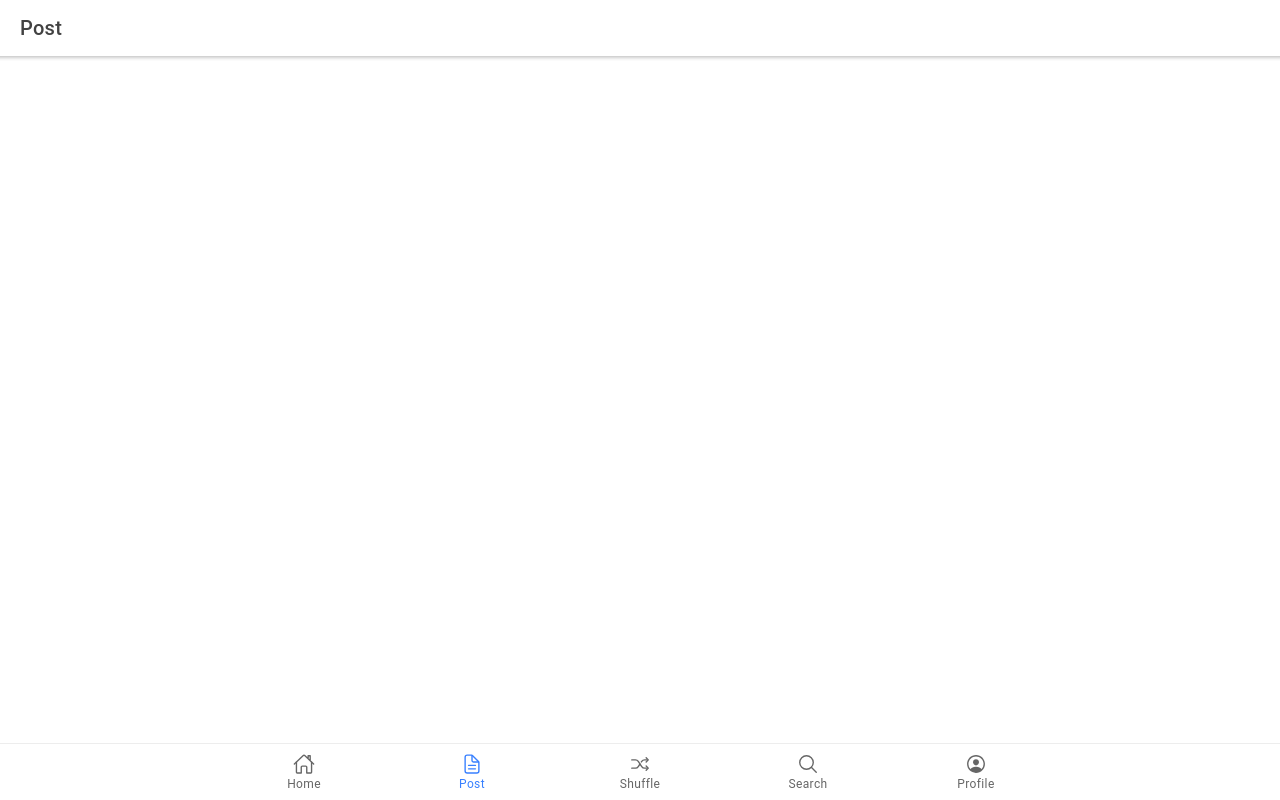
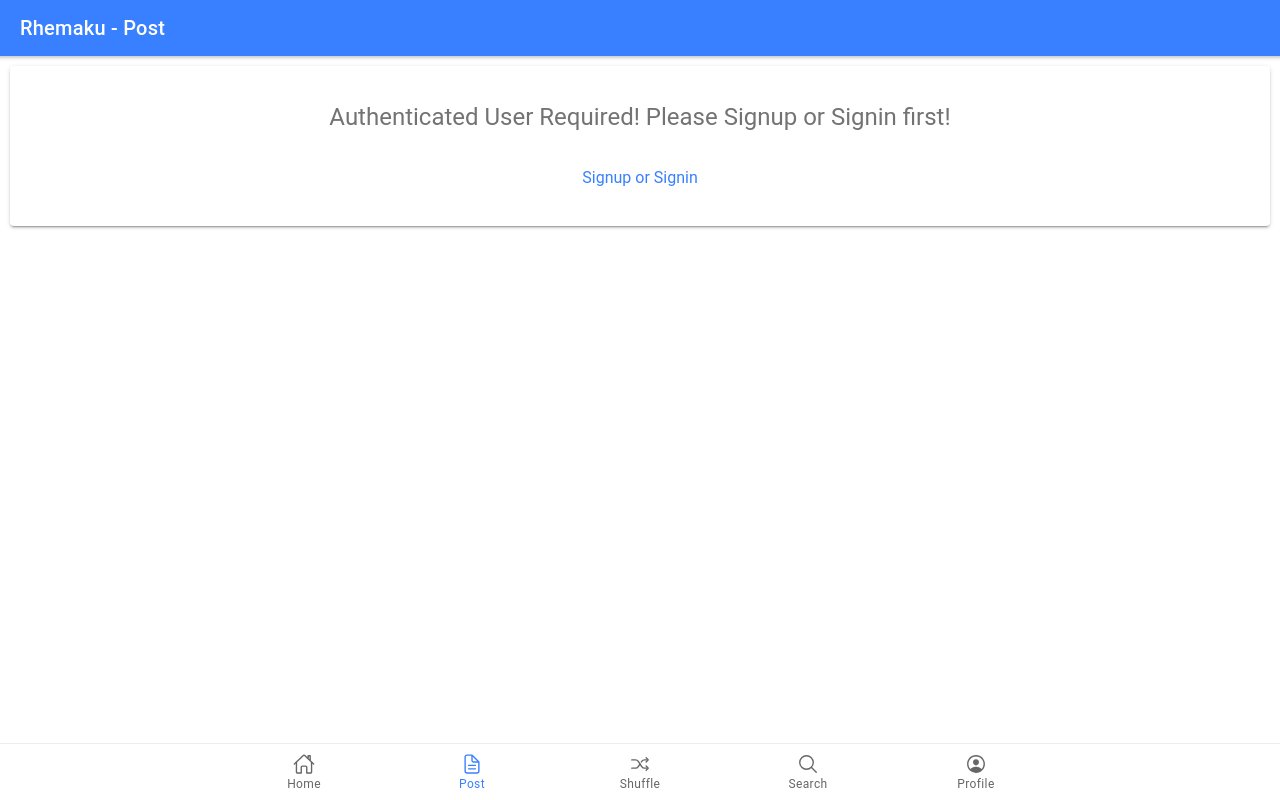
Before and after one commit to mgportofolio/Rhemaku, a React (Create React App) app: page /post in a window 1280 px wide. Built offline with nearby package versions, Linux system fonts and the light colour scheme; no server answers.

Commit message:
Post Features complete

```diff
--- /dev/null
+++ b/src/enum/postEnum.ts
@@ -0,0 +1 @@
+export const RHEMA: string = "RHEMA";
--- a/src/hooks/useForm.ts
+++ b/src/hooks/useForm.ts
@@ -14,6 +14,7 @@ function useForm(
   React.useEffect(() => {
     if (isSubmitting) {
       const noErrors = Object.keys(errors).length === 0;
+      console.log(noErrors);
       if (noErrors) {
         action();
         setValues(initialState);
--- a/src/pages/Post.tsx
+++ b/src/pages/Post.tsx
@@ -1,28 +1,148 @@
 import {
   IonContent,
-  IonHeader,
   IonPage,
-  IonTitle,
-  IonToolbar,
+  IonItem,
+  IonLabel,
+  IonInput,
+  IonRow,
+  IonCol,
+  IonButton,
+  IonList,
+  IonCardContent,
+  IonCard,
+  IonRouterLink,
+  IonTextarea,
 } from "@ionic/react";
 import React from "react";
-import ExploreContainer from "../components/ExploreContainer";
 import "./Home.css";
+import SmallHeader from "../components/Headers/SmallHeader";
+import LargeHeader from "../components/Headers/LargeHeader";
+import UserContext from "../context/UserContext";
+import useForm from "../hooks/useForm";
+import firebase from "../firebase/firebase";
+import validatePost from "../validators/validatePost";
+import { RHEMA } from "../enum/postEnum";
 
-const Post: React.FC = () => {
+const INITIAL_STATE = {
+  title: "",
+  verse: "",
+  rhema: "",
+};
+
+const Post: React.FC<any> = (props: any) => {
+  const user = React.useContext(UserContext);
+  const { handleSubmit, handleChange, values } = useForm(
+    INITIAL_STATE,
+    validatePost,
+    handlePost,
+    RHEMA
+  );
+  function handlePost() {
+    if (!user[0]) {
+      props.history.push("/");
+    } else {
+      console.log("val " + values);
+      const { title, verse, rhema } = values;
+      const newPost = {
+        title,
+        verse,
+        rhema,
+        postedBy: {
+          id: user[0].uid,
+          name: user[0].displayName,
+        },
+        voteCount: 1,
+        category: {
+          id: 1,
+          name: RHEMA,
+        },
+        votes: [],
+        comments: [],
+        created: Date.now(),
+      };
+      firebase.db.collection("posts").add(newPost);
+      props.history.push("/");
+    }
+  }
   return (
     <IonPage>
-      <IonHeader>
-        <IonToolbar>
-          <IonTitle>Post</IonTitle>
-        </IonToolbar>
-      </IonHeader>
-      <IonContent>
-        <IonHeader collapse="condense">
-          <IonToolbar>
-            <IonTitle size="large">Post</IonTitle>
-          </IonToolbar>
-        </IonHeader>
+      <SmallHeader title="Rhemaku - Post" />
+      <IonContent fullscreen>
+        <LargeHeader title="Rhemaku - Post" />
+        {user[0] ? (
+          <IonCard>
+            <IonCardContent>
+              <IonList lines="none">
+                <IonItem lines="full">
+                  <IonLabel position="floating">Judul</IonLabel>
+                  <IonInput
+                    name="title"
+                    value={values.title}
+                    type="text"
+                    onIonChange={handleChange}
+                    required
+                  ></IonInput>
+                </IonItem>
+                <IonItem lines="full">
+                  <IonLabel position="floating">Ayat</IonLabel>
+                  <IonTextarea
+                    name="verse"
+                    value={values.verse}
+                    onIonChange={handleChange}
+                    rows={3}
+                    required
+                  ></IonTextarea>
+                </IonItem>
+                <IonItem lines="full">
+                  <IonLabel position="floating">Rhema</IonLabel>
+                  <IonTextarea
+                    name="rhema"
+                    value={values.rhema}
+                    onIonChange={handleChange}
+                    rows={7}
+                    required
+                  ></IonTextarea>
+                </IonItem>
+                <IonRow>
+                  <IonCol>
+                    <IonButton
+                      type="submit"
+                      color="primary"
+                      expand="block"
+                      onClick={handleSubmit}
+                    >
+                      Post
+                    </IonButton>
+                  </IonCol>
+                </IonRow>
+              </IonList>
+            </IonCardContent>
+          </IonCard>
+        ) : (
+          <IonCard>
+            <IonCardContent>
+              <IonList lines="none">
+                <IonRow>
+                  <IonCol class="ion-text-center ion-padding-vertical">
+                    <IonLabel position="floating">
+                      <h1>
+                        Authenticated User Required! Please Signup or Signin
+                        first!
+                      </h1>
+                    </IonLabel>
+                  </IonCol>
+                </IonRow>
+                <IonRow>
+                  <IonCol class="ion-text-center ion-padding-vertical">
+                    <IonRouterLink routerLink={"/profile"}>
+                      <h2>Signup or Signin</h2>
+                    </IonRouterLink>
+                  </IonCol>
+                </IonRow>
+              </IonList>
+            </IonCardContent>
+          </IonCard>
+        )}
       </IonContent>
     </IonPage>
   );
--- /dev/null
+++ b/src/validators/validatePost.ts
@@ -0,0 +1,21 @@
+import * as PostEnum from "../enum/postEnum";
+
+//Validator for authentication
+export default function validateSingup(values: any, purpose: string) {
+  let errors: any = {};
+
+  if (purpose === PostEnum.RHEMA && !values.title) {
+    errors.title = "A title is required.";
+  }
+
+  if (purpose === PostEnum.RHEMA && !values.verse) {
+    errors.verse = "Verse is required.";
+  }
+
+  if (purpose === PostEnum.RHEMA && !values.rhema) {
+    errors.title = "Rhema is required";
+  } else if (purpose === PostEnum.RHEMA && values.rhema.length < 20) {
+    errors.rhema = "Rhema must be at least 20 characters";
+  }
+  return errors;
+}
```
